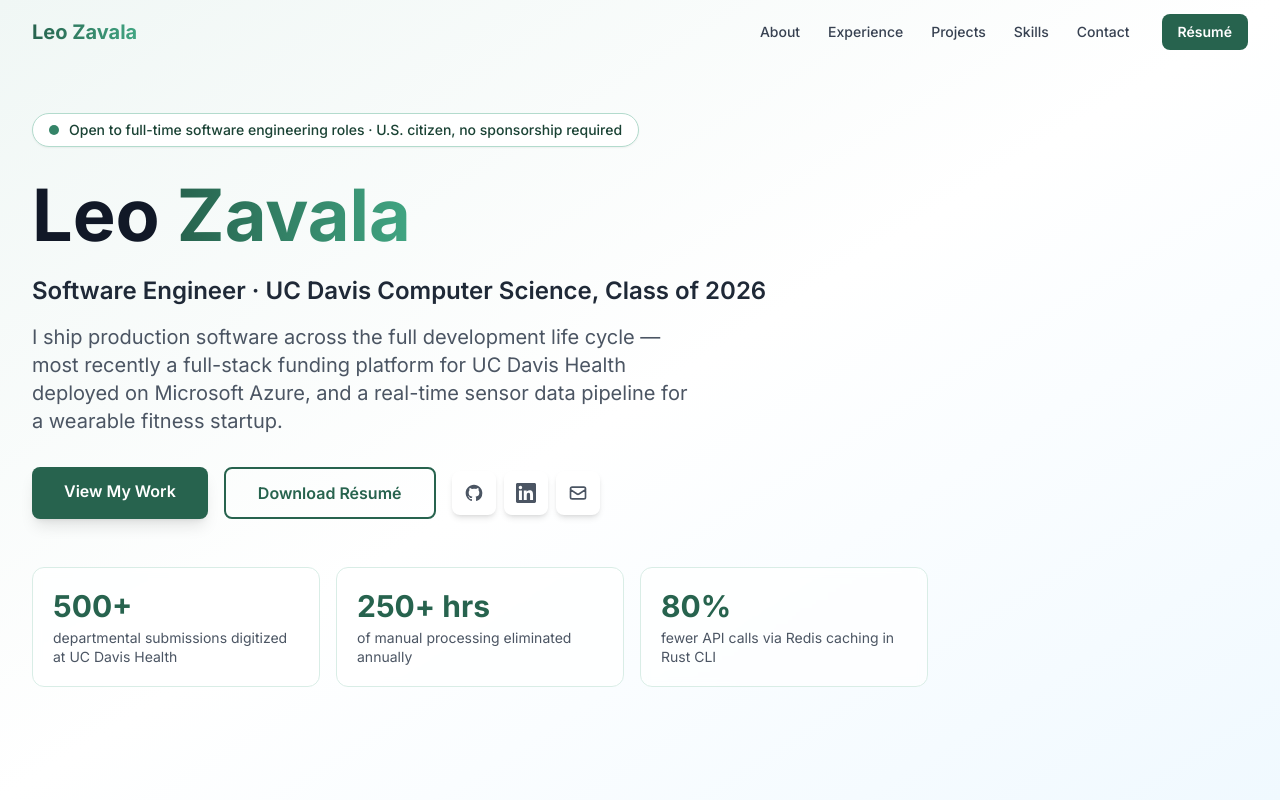
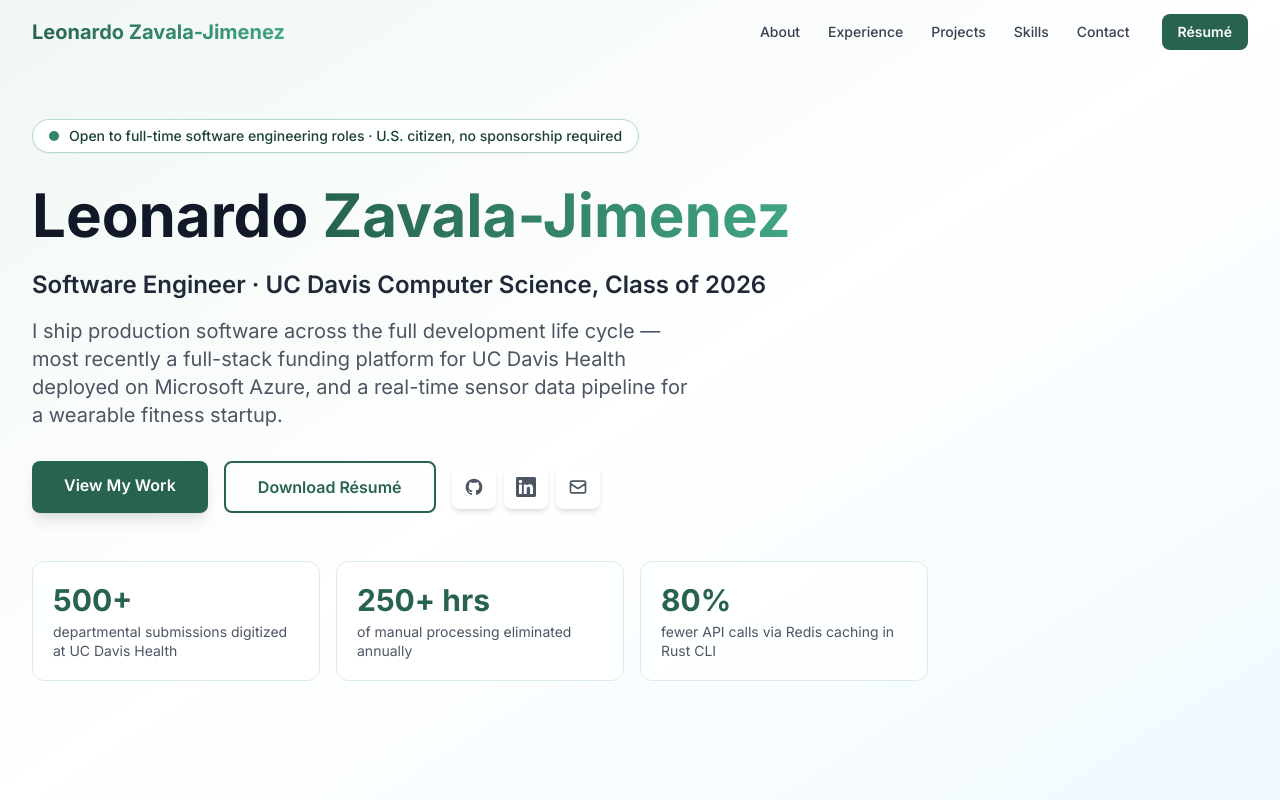
Before and after one commit to Lumiho/personal_web, a Next.js app: page / in a window 1280 px wide. Shown: the top 800 px of the page. Built offline with nearby package versions, Linux system fonts and the light colour scheme.

Commit message:
Use full name site-wide; add real coursework from transcript

```diff
--- a/app/layout.tsx
+++ b/app/layout.tsx
@@ -7,7 +7,7 @@ const inter = Inter({ subsets: ['latin'] })
 
 export const metadata: Metadata = {
   metadataBase: new URL('https://lzj-web.vercel.app'),
-  title: 'Leo Zavala — Software Engineer',
+  title: 'Leonardo Zavala-Jimenez — Software Engineer',
   description:
     'Software engineer and UC Davis CS graduate (2026). Production full-stack applications with Next.js, TypeScript, and Microsoft Azure; real-time data pipelines; cross-functional team leadership.',
   keywords: [
@@ -21,11 +21,11 @@ export const metadata: Metadata = {
     'Azure',
   ],
   openGraph: {
-    title: 'Leo Zavala — Software Engineer',
+    title: 'Leonardo Zavala-Jimenez — Software Engineer',
     description:
       'Software engineer and UC Davis CS graduate (2026). Production full-stack applications, cloud deployment on Azure, and real-time data pipelines.',
     url: 'https://lzj-web.vercel.app',
-    siteName: 'Leo Zavala',
+    siteName: 'Leonardo Zavala-Jimenez',
     type: 'website',
   },
 }
--- a/components/Education.tsx
+++ b/components/Education.tsx
@@ -1,12 +1,35 @@
 import Reveal from '@/components/Reveal'
 import SectionHeading from '@/components/SectionHeading'
 
-const coursework = [
-  'Data Structures & Algorithms',
+const courseGroups = [
+  {
+    label: 'Computer Science',
+    courses: [
+      'Algorithm Design & Analysis I & II',
+      'Data Structures',
       'Operating Systems',
       'Computer Networks',
       'Software Engineering',
-  'Applied Cybersecurity',
+      'Computer Architecture I & II',
+      'Programming Languages',
+      'Artificial Intelligence',
+      'Machine Learning',
+      'Security & Privacy',
+      'Software Design Project',
+      'Senior Capstone Project',
+    ],
+  },
+  {
+    label: 'Statistics & Math',
+    courses: [
+      'Probability Theory',
+      'Regression Analysis',
+      'Statistical Data Science',
+      'Probability & Statistical Modeling for CS',
+      'Applied Statistics',
+      'Linear Algebra',
+    ],
+  },
 ]
 
 export default function Education() {
@@ -16,7 +39,7 @@ export default function Education() {
         <SectionHeading overline="Background" title="Education" />
         <Reveal>
           <div className="bg-gray-50 rounded-xl p-6 md:p-8 shadow-sm">
-            <div className="flex flex-col md:flex-row md:items-start md:justify-between gap-2 mb-4">
+            <div className="flex flex-col md:flex-row md:items-start md:justify-between gap-2 mb-6">
               <div>
                 <h3 className="text-2xl font-bold text-gray-900 mb-1">
                   University of California, Davis
@@ -29,11 +52,14 @@ export default function Education() {
                 Graduated June 2026
               </span>
             </div>
+            <div className="space-y-6">
+              {courseGroups.map((group) => (
+                <div key={group.label}>
                   <p className="text-sm font-semibold uppercase tracking-wide text-gray-500 mb-3">
-              Relevant Coursework
+                    {group.label}
                   </p>
                   <div className="flex flex-wrap gap-2">
-              {coursework.map((course) => (
+                    {group.courses.map((course) => (
                       <span
                         key={course}
                         className="px-3 py-1.5 bg-white border border-gray-200 text-gray-700 rounded-full text-sm font-medium"
@@ -43,6 +69,9 @@ export default function Education() {
                     ))}
                   </div>
                 </div>
+              ))}
+            </div>
+          </div>
         </Reveal>
       </div>
     </section>
--- a/components/Hero.tsx
+++ b/components/Hero.tsx
@@ -60,8 +60,8 @@ export default function Hero() {
               Open to full-time software engineering roles · U.S. citizen, no sponsorship required
             </span>
           </div>
-          <h1 className="text-5xl sm:text-6xl lg:text-7xl font-bold mb-6 text-gray-900">
-            Leo <span className="gradient-text">Zavala</span>
+          <h1 className="text-4xl sm:text-5xl lg:text-6xl font-bold mb-6 text-gray-900">
+            Leonardo <span className="gradient-text">Zavala-Jimenez</span>
           </h1>
           <p className="text-xl sm:text-2xl text-gray-800 font-semibold mb-4">
             Software Engineer · UC Davis Computer Science, Class of 2026
--- a/components/Navigation.tsx
+++ b/components/Navigation.tsx
@@ -52,7 +52,7 @@ export default function Navigation() {
             onClick={() => window.scrollTo({ top: 0, behavior: 'smooth' })}
             className="flex-shrink-0 text-xl font-bold gradient-text"
           >
-            Leo Zavala
+            Leonardo Zavala-Jimenez
           </button>
           <div className="hidden md:flex items-center gap-1">
             {navItems.map((item) => (
```
Lines whose indentation alone changed are shown as unchanged.
